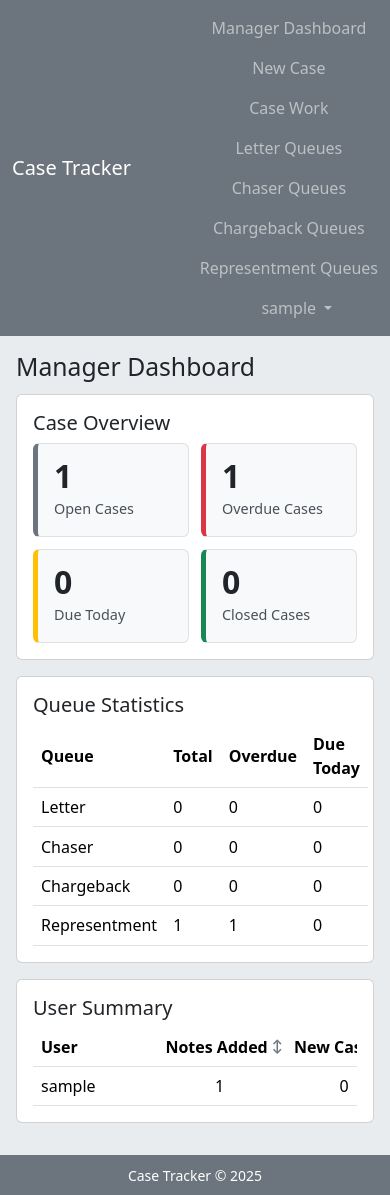
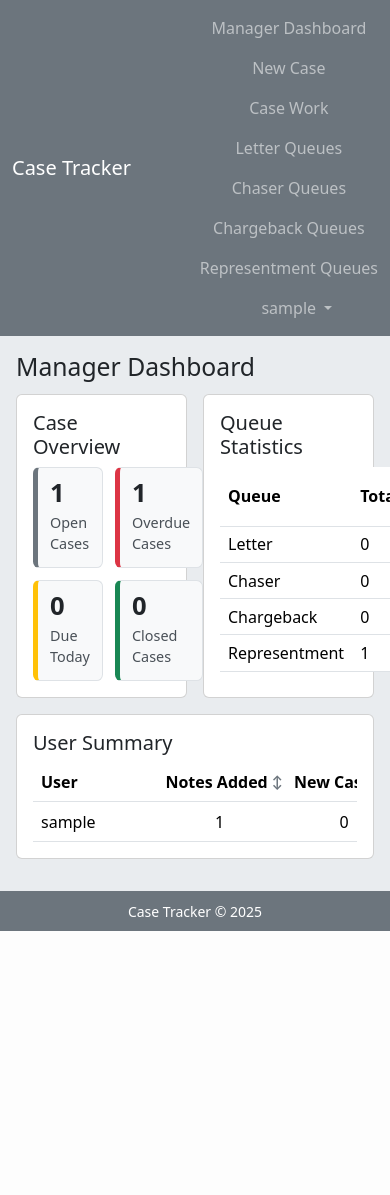
Before and after one commit to FelixCortezGIT/Case-tracker, a Flask app: page /manager_dashboard in a window 390 px wide. After the commit the page ends 931 px from the top, so only its background shows below. Run offline with Flask 3, Linux system fonts and the light colour scheme; the visitor is signed in with stand-in values (Sample User, id 1); tables that the repository leaves empty hold one stand-in row (values such as "Sample post").

Commit message:
- dalsie upravy adaptivneho screenu - vsetky boxy maju funkciu scroll aby sme predisli nekonecnym roztahovanim tabuliek, napr ques, users, etc - vycistenie duplicit z css

```diff
--- a/static/style.css
+++ b/static/style.css
@@ -5,24 +5,34 @@ body {
 }
 
 body {
+    height: 100vh;
     display: flex;
     flex-direction: column;
     background-color: #e9ecef;
-    overflow-x: hidden;
+    overflow: hidden;
+}
+
+.navbar,
+footer {
+    flex-shrink: 0;
 }
 
 .app-screen {
     flex: 1;
     min-height: 0;
+    overflow: hidden;
 }
 
 .app-row {
+    height: 100%;
     min-height: 0;
 }
 
 .app-row > div {
     min-height: 0;
-    overflow-y: auto;
+    overflow: hidden;
+    display: flex;
+    flex-direction: column;
 }
 
 .case-info-card {
@@ -34,19 +44,23 @@ body {
 }
 
 .notes-card {
-    min-height: 18rem;
+    flex-shrink: 0;
 }
 
 .log-card {
-    flex: 1;
+    flex: 1 1 auto;
     min-height: 0;
+    max-height: calc(100vh - 24rem);
     overflow-y: auto;
+    overflow-x: hidden;
 }
 
 .queue-card {
-    flex: 1;
+    flex: 1 1 auto;
     min-height: 0;
+    max-height: calc(100vh - 10rem);
     overflow-y: auto;
+    overflow-x: hidden;
 }
 
 .notes-textarea {
@@ -94,12 +108,47 @@ body {
         min-height: auto;
     }
 
-    .queue-card,
+    .queue-card {
+        flex: none;
+        min-height: auto;
+        max-height: 22rem;
+        overflow-y: auto;
+        overflow-x: hidden;
+    }
+
     .log-card {
         flex: none;
         min-height: auto;
+        max-height: 18rem;
+        overflow-y: auto;
+        overflow-x: hidden;
+    }
+
+    .notes-display {
+        height: auto;
+        max-height: 12rem;
+        overflow-y: auto;
+        overflow-x: hidden;
+    }
+
+    .user-summary-card {
+        flex: none;
+        min-height: auto;
         max-height: none;
-        overflow: visible;
+    }
+
+    .user-summary-table-wrap {
+        max-height: 24rem;
+        overflow-y: auto;
+        overflow-x: auto;
+    }
+
+    .manager-summary-grid {
+        grid-template-columns: 1fr 1fr;
+    }
+
+    .manager-top-row {
+        grid-template-columns: 1fr;
     }
 
     .notes-card,
@@ -142,8 +191,9 @@ body {
 }
 
 .notes-display {
-    height: 170px;
+    height: 10rem;
     overflow-y: auto;
+    overflow-x: hidden;
     white-space: normal;
     padding: 0.5rem;
     text-align: left;
@@ -232,12 +282,6 @@ body {
     border-left-color: #198754;
 }
 
-@media (max-width: 991px) {
-    .manager-summary-grid {
-        grid-template-columns: 1fr 1fr;
-    }
-}
-
 .manager-table th,
 .manager-table td {
     vertical-align: middle;
@@ -256,11 +300,13 @@ body {
 }
 
 .user-summary-card {
-    flex: 1;
+    flex: 1 1 auto;
     min-height: 0;
+    max-height: calc(100vh - 24rem);
     margin-bottom: 0;
     display: flex;
     flex-direction: column;
+    overflow: hidden;
 }
 
 .user-summary-table-wrap {
@@ -328,3 +374,32 @@ body {
     font-size: 0.8rem;
     color: #6c757d;
 }
+
+.manager-top-row {
+    display: grid;
+    grid-template-columns: 1fr 1fr;
+    gap: 1rem;
+    flex-shrink: 0;
+}
+
+.manager-overview-card,
+.manager-queue-card {
+    min-height: 0;
+}
+
+.manager-overview-card .manager-summary-grid {
+    grid-template-columns: 1fr 1fr;
+}
+
+.manager-overview-card .manager-summary-card {
+    padding: 0.75rem;
+}
+
+.manager-overview-card .manager-summary-number {
+    font-size: 1.6rem;
+}
+
+.manager-queue-card .manager-table th,
+.manager-queue-card .manager-table td {
+    padding: 0.35rem 0.5rem;
+}
--- a/templates/manager_dashboard.html
+++ b/templates/manager_dashboard.html
@@ -50,7 +50,8 @@
     <main class="container-fluid my-3 px-3 flex-grow-1 manager-screen">
         <h2>Manager Dashboard</h2>
 
-        <div class="card p-3 mb-3">
+        <div class="manager-top-row mb-3">
+            <div class="card p-3 manager-overview-card">
                 <h5>Case Overview</h5>
 
                 <div class="manager-summary-grid">
@@ -75,7 +76,8 @@
                     </div>
                 </div>
             </div>
-        <div class="card p-3 mb-3">
+
+            <div class="card p-3 manager-queue-card">
                 <h5>Queue Statistics</h5>
 
                 <table class="table table-sm manager-table mb-0">
@@ -99,6 +101,7 @@
                         {% endfor %}
                     </tbody>
                 </table>
+            </div>
         </div>
 
         <div class="card p-3 user-summary-card">
```
Lines whose indentation alone changed are shown as unchanged.
